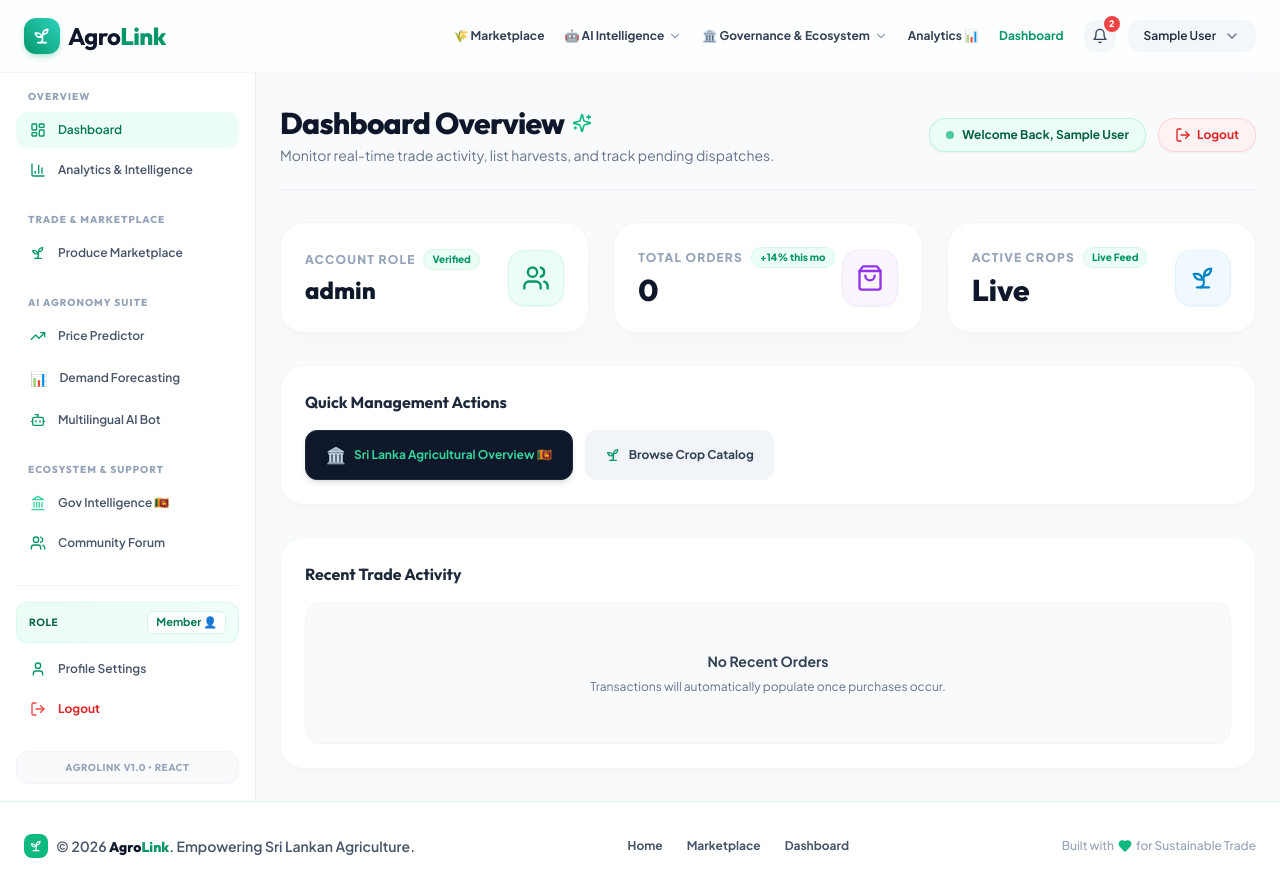
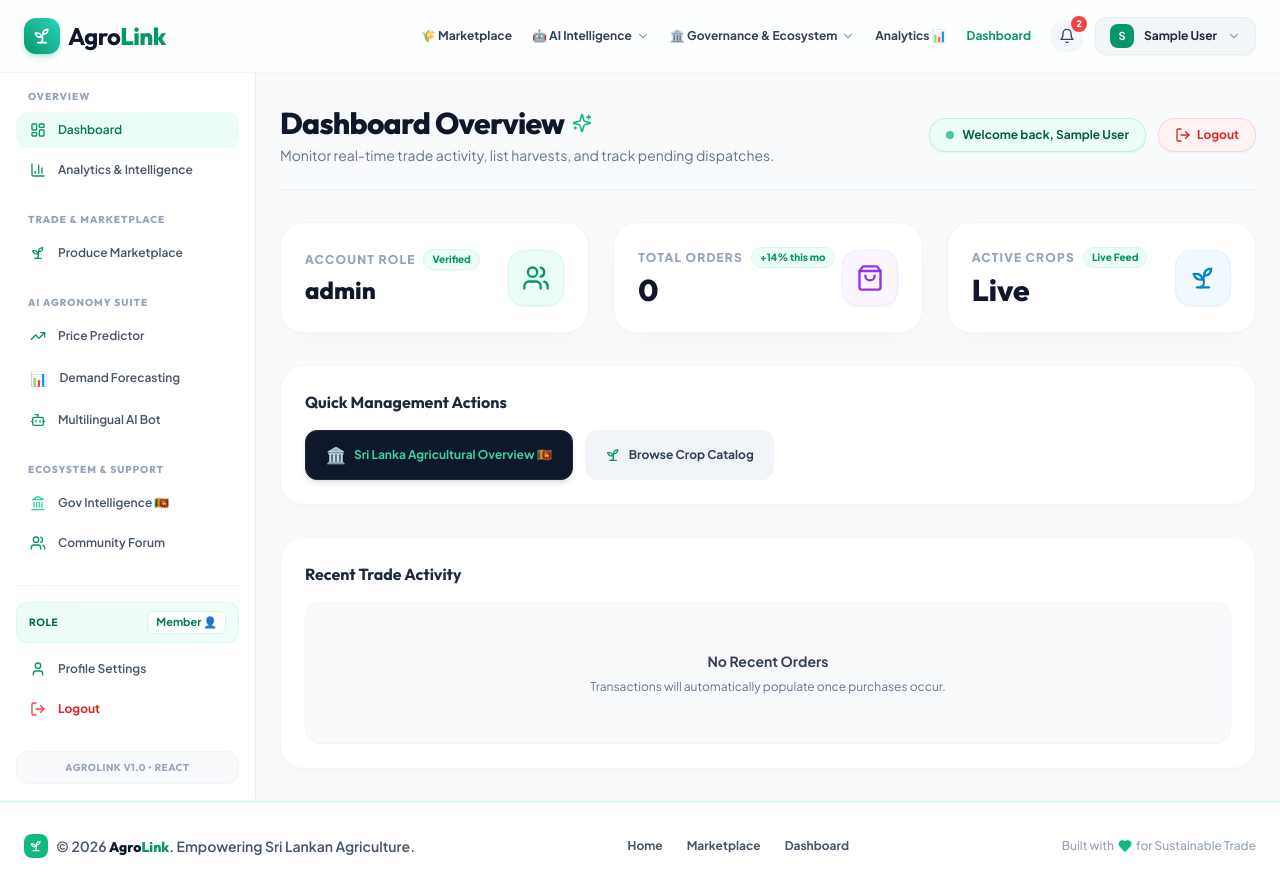
Before and after one commit to DulithThenuka/agrolink, a React (Vite) app in the folder frontend/: page /dashboard in a window 1280 px wide. Built offline with nearby package versions, Linux system fonts and the light colour scheme; sample sign-in values are in the browser's storage.

Commit message:
The automatic session expiry redirect flow is in place across both frontend authentication layers and network interceptors

```diff
--- a/frontend/src/components/Navbar.jsx
+++ b/frontend/src/components/Navbar.jsx
@@ -301,33 +301,58 @@ export const Navbar = () => {
               <div className="relative">
                 <button
                   onClick={() => { setUserMenuOpen(!userMenuOpen); setNotifDrawerOpen(false); }}
-                  className="flex items-center gap-2 px-4 py-2 rounded-xl bg-slate-100/80 hover:bg-emerald-50 text-slate-800 font-semibold transition"
+                  className="flex items-center gap-2.5 px-3.5 py-1.5 rounded-xl bg-slate-100/90 hover:bg-emerald-50 text-slate-800 font-semibold transition border border-slate-200/60 shadow-sm group"
                 >
-                  <span className="max-w-[150px] truncate capitalize">{user?.name || (user?.email ? user.email.split('@')[0] : 'Account')}</span>
-                  <ChevronDown className="w-4 h-4 text-slate-500" />
+                  <div className="w-6 h-6 rounded-lg bg-emerald-600 text-white text-[11px] font-bold flex items-center justify-center shadow-xs">
+                    {(user?.name ? user.name.charAt(0) : (user?.email ? user.email.charAt(0) : 'U')).toUpperCase()}
+                  </div>
+                  <span className="max-w-[140px] truncate text-xs font-bold text-slate-800 group-hover:text-emerald-700">
+                    {user?.name || 'User'}
+                  </span>
+                  <ChevronDown className="w-3.5 h-3.5 text-slate-400 group-hover:text-emerald-600 transition" />
                 </button>
                 {userMenuOpen && (
                   <div
                     onMouseLeave={() => setUserMenuOpen(false)}
-                    className="absolute right-0 mt-2 w-56 bg-white/95 backdrop-blur-xl rounded-2xl shadow-xl border border-slate-100 p-2 z-50 space-y-1 animate-fade-in"
+                    className="absolute right-0 mt-2 w-64 bg-white/95 backdrop-blur-xl rounded-2xl shadow-2xl border border-slate-200/90 p-3 z-50 space-y-2 animate-fade-in"
                   >
-                    <div className="px-3 py-2 border-b border-slate-100/80 mb-1">
-                      <p className="text-xs font-bold text-slate-900 truncate">{user?.name || 'User'}</p>
-                      <p className="text-[11px] text-slate-400 font-medium truncate">{user?.email}</p>
+                    {/* User Mini-Card */}
+                    <div className="p-3 bg-slate-50/90 rounded-xl border border-slate-100 flex items-center gap-3">
+                      <div className="w-10 h-10 rounded-xl bg-gradient-to-tr from-emerald-600 to-teal-500 text-white flex items-center justify-center font-black text-sm shadow-sm shrink-0">
+                        {(user?.name ? user.name.charAt(0) : (user?.email ? user.email.charAt(0) : 'U')).toUpperCase()}
+                      </div>
+                      <div className="min-w-0 flex-1 space-y-0.5">
+                        <p className="text-xs font-black text-slate-900 truncate">{user?.name || 'User'}</p>
+                        <p className="text-[11px] text-slate-500 font-medium truncate">{user?.email}</p>
+                        <span className="inline-block px-2 py-0.5 rounded-md bg-emerald-100/80 text-emerald-800 text-[9px] font-black uppercase tracking-wider">
+                          {user?.role?.replace('ROLE_', '') || 'BUYER'}
+                        </span>
+                      </div>
                     </div>
+
                     <Link
                       to="/profile"
                       onClick={() => setUserMenuOpen(false)}
-                      className="flex items-center gap-2.5 px-4 py-2.5 text-sm text-slate-700 hover:bg-slate-50 rounded-xl font-medium transition"
+                      className="flex items-center gap-2.5 px-3 py-2 text-xs text-slate-700 hover:bg-emerald-50 hover:text-emerald-800 rounded-xl font-bold transition"
                     >
                       <UserIcon className="w-4 h-4 text-emerald-600" /> Profile Settings
                     </Link>
+
+                    <Link
+                      to="/dashboard"
+                      onClick={() => setUserMenuOpen(false)}
+                      className="flex items-center gap-2.5 px-3 py-2 text-xs text-slate-700 hover:bg-emerald-50 hover:text-emerald-800 rounded-xl font-bold transition"
+                    >
+                      <LayoutDashboard className="w-4 h-4 text-emerald-600" /> Dashboard Overview
+                    </Link>
+
                     <div className="h-px bg-slate-100 my-1" />
+
                     <button
                       onClick={handleLogout}
-                      className="w-full flex items-center gap-2.5 text-left px-4 py-2.5 text-sm text-red-600 hover:bg-red-50 rounded-xl font-medium transition"
+                      className="w-full flex items-center gap-2.5 text-left px-3 py-2 text-xs text-red-600 hover:bg-red-50 rounded-xl font-bold transition cursor-pointer"
                     >
-                      <LogOut className="w-4 h-4" /> Logout
+                      <LogOut className="w-4 h-4" /> Logout Account
                     </button>
                   </div>
                 )}
--- a/frontend/src/pages/Dashboard.jsx
+++ b/frontend/src/pages/Dashboard.jsx
@@ -81,7 +81,7 @@ export const Dashboard = () => {
         <div className="flex items-center gap-3 self-start sm:self-auto">
           <div className="px-4 py-2 bg-emerald-50 text-emerald-800 font-bold rounded-2xl text-xs flex items-center gap-2 border border-emerald-200/70 shadow-sm">
             <span className="w-2 h-2 rounded-full bg-emerald-500 animate-pulse"></span>
-            <span className="capitalize">Welcome back, {user?.name || (user?.email ? user.email.split('@')[0] : 'User')}</span>
+            <span>Welcome back, {user?.name || 'User'}</span>
           </div>
 
           <button
--- a/frontend/src/pages/FarmerDashboard.jsx
+++ b/frontend/src/pages/FarmerDashboard.jsx
@@ -43,7 +43,7 @@ const DISTRICT_BENCHMARK_MAP = {
 
 export const FarmerDashboard = () => {
   const { user } = useAuth();
-  const farmerName = user?.name || (user?.email ? user.email.split('@')[0] : 'Farmer');
+  const farmerName = user?.name || 'Farmer';
 
   const [dashboardData, setDashboardData] = useState(null);
   const [farmerOrders, setFarmerOrders] = useState([]);
```
Also changed, not shown: 5 other files (tests, documents, lock files or other folders).
